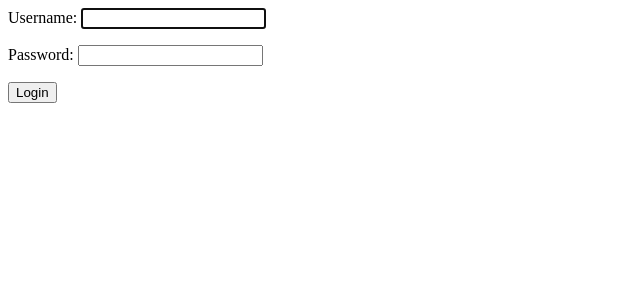
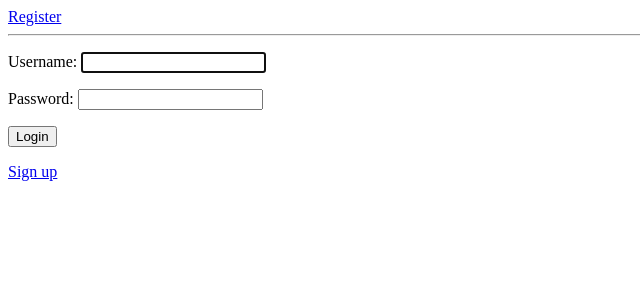
Before and after one commit to fedora-iot/zezere, a Django app: page /accounts/login/ in a window 1280 px wide. Shown: the top 300 px of the page, without its empty margins (0-640 px from the left). Run offline with Django 3.2, Linux system fonts and the light colour scheme.

Commit message:
Add status header
Signed-off-by: Patrick Uiterwijk <patrick@puiterwijk.org>

```diff
--- a/zezere/templates/portal/master.html
+++ b/zezere/templates/portal/master.html
@@ -3,6 +3,13 @@
         <title>{% block title %}Master title{% endblock %}</title>
     </head>
     <body>
+        {% if user.is_authenticated %}
+            <a href="/accounts/logout/">Log out</a>
+        {% else %}
+            <a href="/accounts/signup/">Register</a>
+        {% endif %}
+        <hr />
+
         {% block content %}
         Master content
         {% endblock %}
--- a/zezere/templates/registration/login.html
+++ b/zezere/templates/registration/login.html
@@ -8,4 +8,5 @@
     {{ form.as_p }}
     <button type="submit">Login</button>
 </form>
+<a href="/accounts/signup/">Sign up</a>
 {% endblock %}
```
